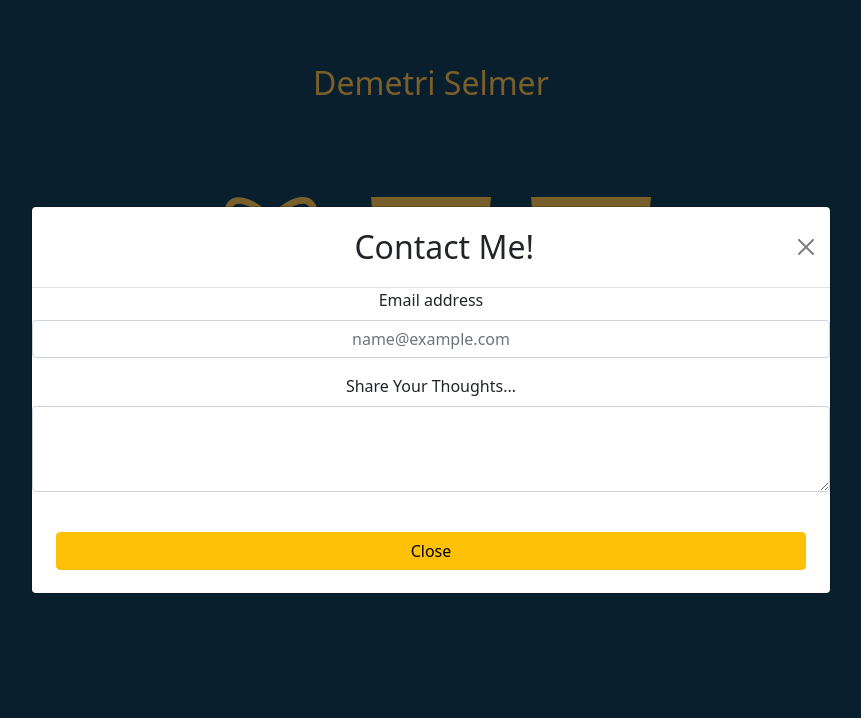
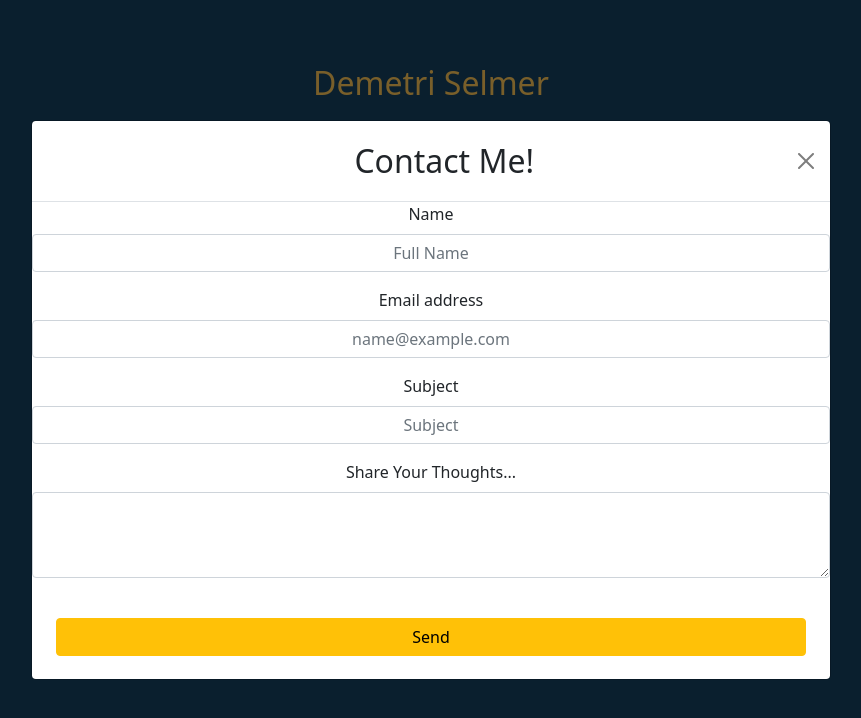
Before and after one commit to dsh410/portfolio, a React (Create React App) app: page / in a window 1280 px wide. Both pictures are taken after a click on the button "Contact Me!". Shown: the top 718 px of the page, without its empty margins (209-1070 px from the left). Built offline with nearby package versions, Linux system fonts and the light colour scheme.

Commit message:
added some feilds to contact form.

```diff
--- a/src/Contact.js
+++ b/src/Contact.js
@@ -16,17 +16,25 @@ function Contact(props) {
 
 
 
-            <Form>
+        <Form>
+        <Form.Group className="mb-3" controlId="exampleForm.ControlInputName">
+    <Form.Label>Name</Form.Label>
+    <Form.Control type="text" className="place-holder" placeholder="Full Name" />
+  </Form.Group>
   <Form.Group className="mb-3" controlId="exampleForm.ControlInput1">
     <Form.Label>Email address</Form.Label>
     <Form.Control type="email" className="place-holder" placeholder="name@example.com" />
+          </Form.Group>
+          <Form.Group className="mb-3" controlId="exampleForm.ControlInputSubject">
+    <Form.Label>Subject</Form.Label>
+    <Form.Control type="text" className="place-holder" placeholder="Subject" />
   </Form.Group>
   <Form.Group className="mb-3" controlId="exampleForm.ControlTextarea1">
     <Form.Label>Share Your Thoughts...</Form.Label>
     <Form.Control as="textarea" rows={3} />
   </Form.Group>
 </Form>
-          <Button variant="warning" onClick={props.onHide}>Close</Button>
+          <Button variant="warning" onClick={props.onHide}>Send</Button>
 
       </Modal>
     );
```
